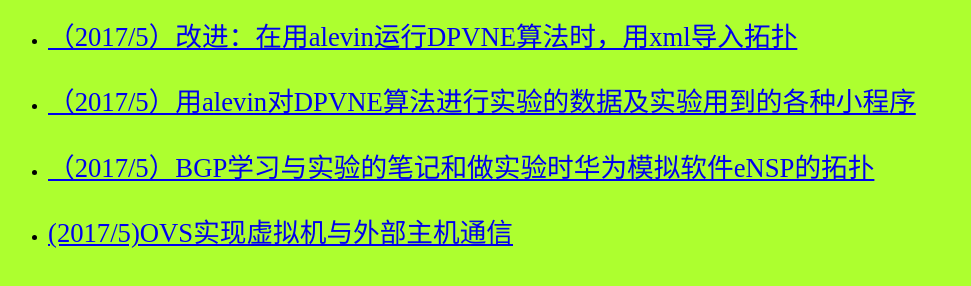
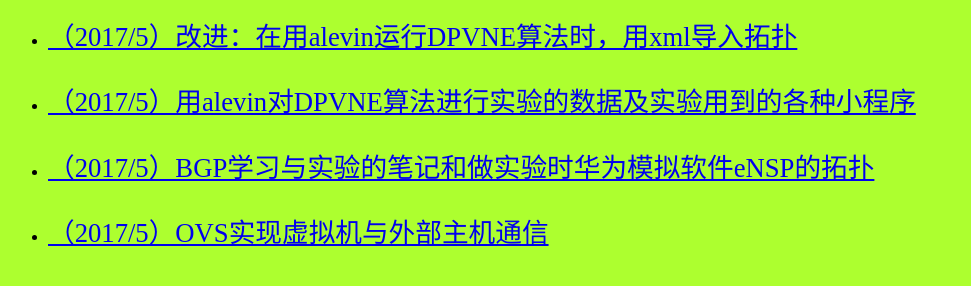
Before and after one commit to KeepTheBeats/KeepTheBeats.github.io, a plain HTML site: page index.html in a window 1280 px wide. Shown: the part 262-548 px from the top of the page, without its empty margins (0-971 px from the left). Drawn offline with Linux system fonts and the light colour scheme.

Commit message:
chinese()

```diff
--- a/index.html
+++ b/index.html
@@ -23,7 +23,7 @@ p {font-family:arcena,'Times New Roman',STXingkai,'Microsoft YaHei';color:#EE000
 	<li><p><a href="https://github.com/KeepTheBeats/alevin-svn2" target="_blank">（2017/5）改进：在用alevin运行DPVNE算法时，用xml导入拓扑</a></p></li>
 	<li><p><a href="https://github.com/KeepTheBeats/DPVNE_alevin_experi" target="_blank">（2017/5）用alevin对DPVNE算法进行实验的数据及实验用到的各种小程序</a></p></li>
 	<li><p><a href="https://github.com/KeepTheBeats/BGP_learning_experiment" target="_blank">（2017/5）BGP学习与实验的笔记和做实验时华为模拟软件eNSP的拓扑</a></p></li>
-	<li><p><a href="https://github.com/KeepTheBeats/ovs_virtualpc_ping_realpc" target="_blank">(2017/5)OVS实现虚拟机与外部主机通信</a></p></li>
+	<li><p><a href="https://github.com/KeepTheBeats/ovs_virtualpc_ping_realpc" target="_blank">（2017/5）OVS实现虚拟机与外部主机通信</a></p></li>
 </ul>
 </body>
 
```
